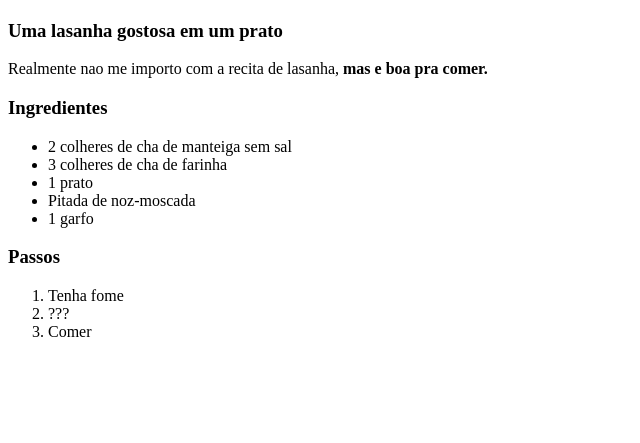
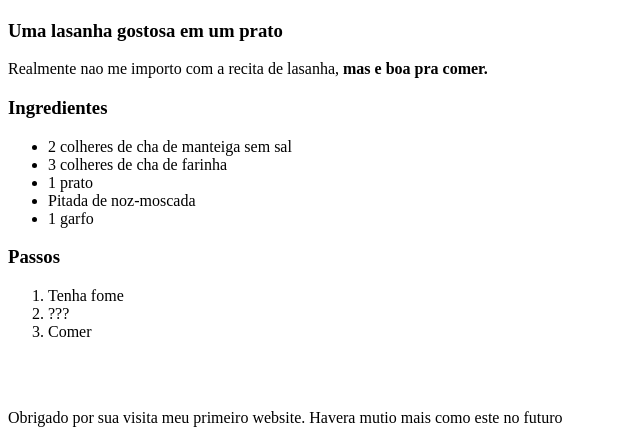
Before and after one commit to kimchiiboiii/odin-recipes, a plain HTML site: page recipes/lasanha.html in a window 1280 px wide. Shown: the part 403-846 px from the top of the page, without its empty margins (0-640 px from the left). Before the commit the page ends 800 px from the top, so only its background shows below. Drawn offline with Linux system fonts and the light colour scheme.

Commit message:
added a thanks for visiting message at bottom

```diff
--- a/recipes/lasanha.html
+++ b/recipes/lasanha.html
@@ -3,7 +3,7 @@
 <head>
     <meta charset="UTF-8">
     <meta name="viewport" content="width=device-width, initial-scale=1.0">
-    <title>Recipes</title>
+    <title>Recita de Lasanha</title>
     <h1>Lasanha</h1>
         <img src="https://texasdebrazil.com/wp-content/uploads/2023/03/brazilian-lasagna.png"
         alt="Um foto de lasanha em um prato. Duas fatias de pao com queijo e carne entre" height="320" width="350">
@@ -30,6 +30,9 @@
 
 </head>
 <body>
+    <br>
+    <br>
+    <p>Obrigado por sua visita meu primeiro website. Havera mutio mais como este no futuro</p>
 
 </body>
 </html>
```
